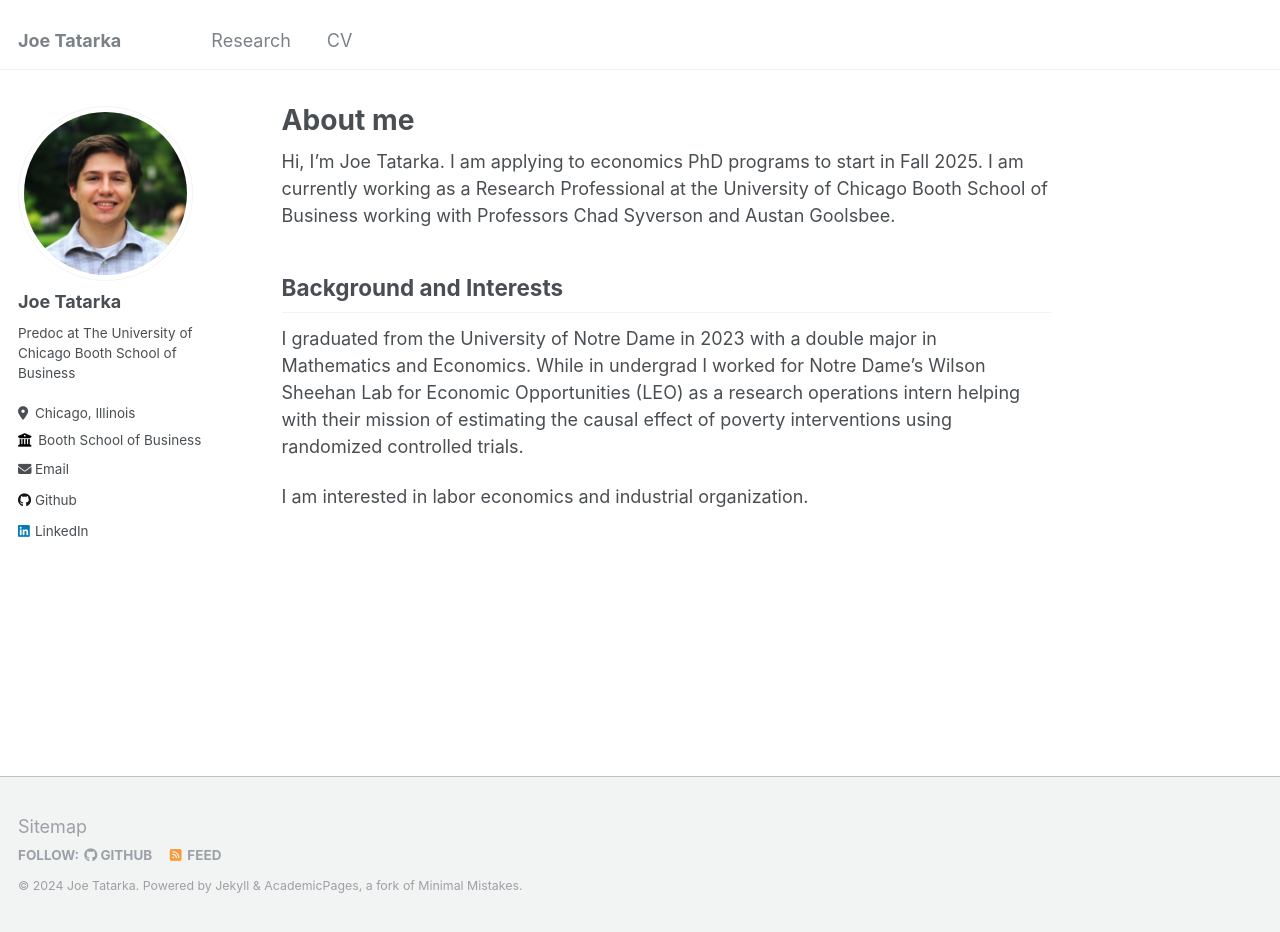
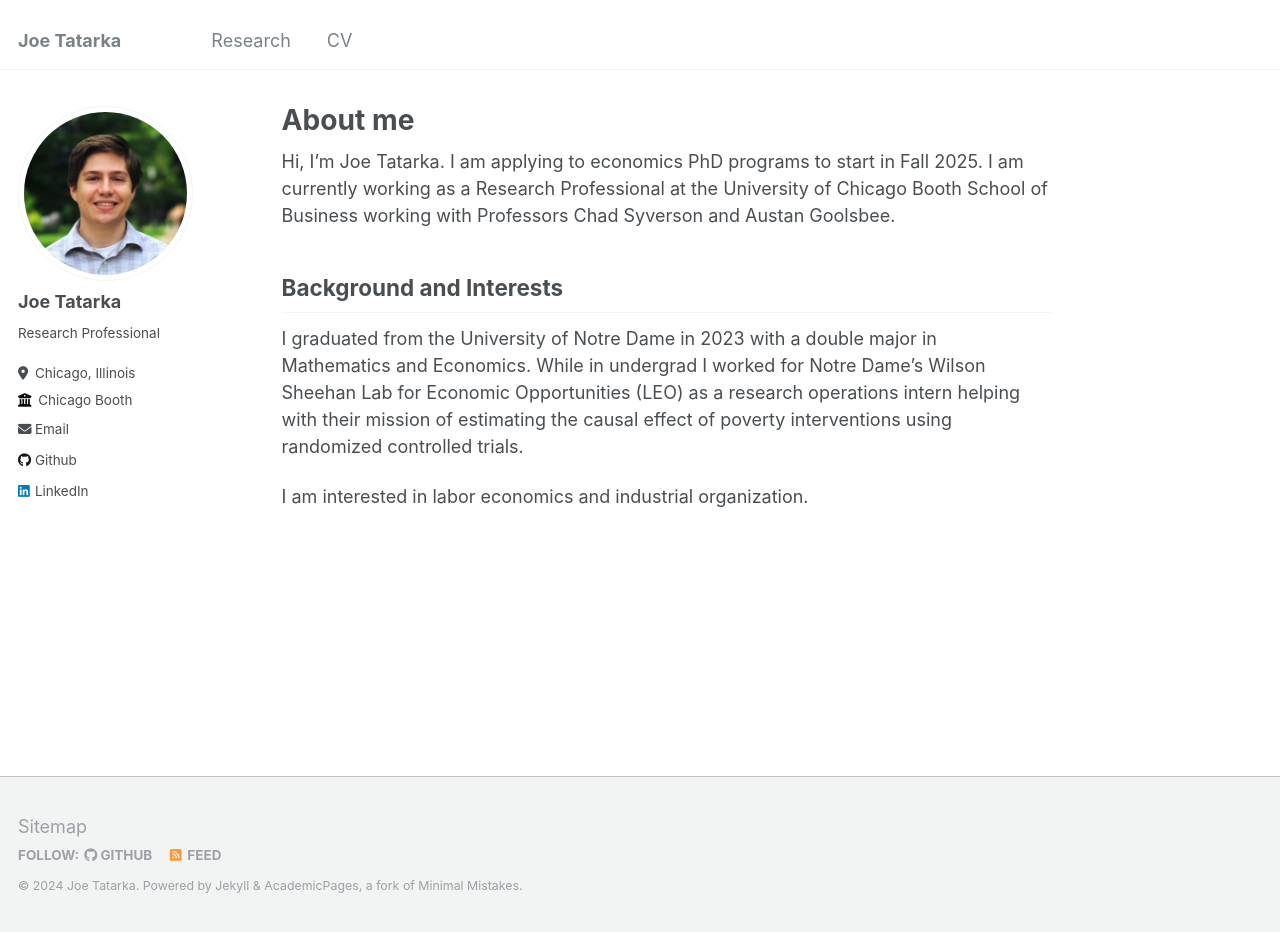
Before and after one commit to JoeTatarka/JoeTatarka.github.io, a Jekyll site: the page built from _pages/about.md, in a window 1280 px wide and 932 px high. Built offline with Jekyll 4.4.1, drawn with Linux system fonts in a browser that asks for light colours.

Commit message:
Update Bio

```diff
--- a/_config.yml
+++ b/_config.yml
@@ -24,9 +24,9 @@ author:
   avatar           : "profile.jpg"
   name             : "Joe Tatarka"
   pronouns         : # example: "she/her"
-  bio              : "Predoc at The University of Chicago Booth School of Business"
+  bio              : "Research Professional"
   location         : "Chicago, Illinois"
-  employer         : "Booth School of Business"
+  employer         : "Chicago Booth"
   uri              : # URL
   email            : "joetatarka@gmail.com"
 
```
